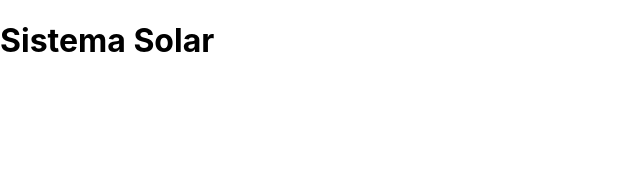
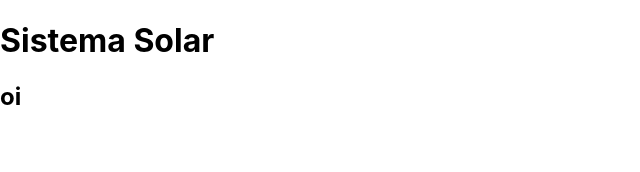
Before and after one commit to pedroalvesf/solar-system-react, a React (Create React App) app: page / in a window 1280 px wide. Shown: the top 172 px of the page, without its empty margins (0-640 px from the left). Built offline with nearby package versions, Linux system fonts and the light colour scheme.

Commit message:
Create title component

```diff
--- a/src/App.js
+++ b/src/App.js
@@ -2,6 +2,7 @@ import React from 'react';
 import './App.css';
 import Header from './components/Header';
 import SolarSystem from './components/SolarSystem';
+import Title from './components/Title';
 
 class App extends React.Component {
   render() {
@@ -9,6 +10,8 @@ class App extends React.Component {
       <div>
       <Header />
       <SolarSystem />
+      <Title headline="" />
+
       </div>
     )
   }
--- /dev/null
+++ b/src/components/Title.jsx
@@ -0,0 +1,14 @@
+import React from "react";
+
+class Title extends React.Component {
+  render() {
+    return(
+    <div>
+      <h2>
+        oi
+      </h2>
+    </div>
+  )}
+}
+
+export default Title;
```
